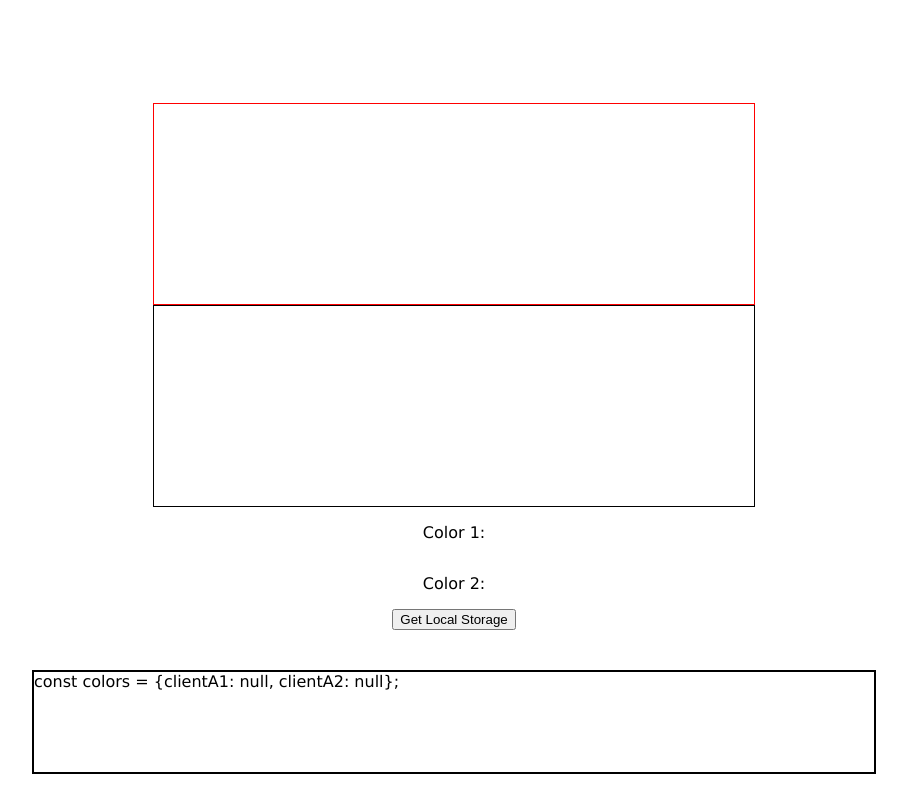
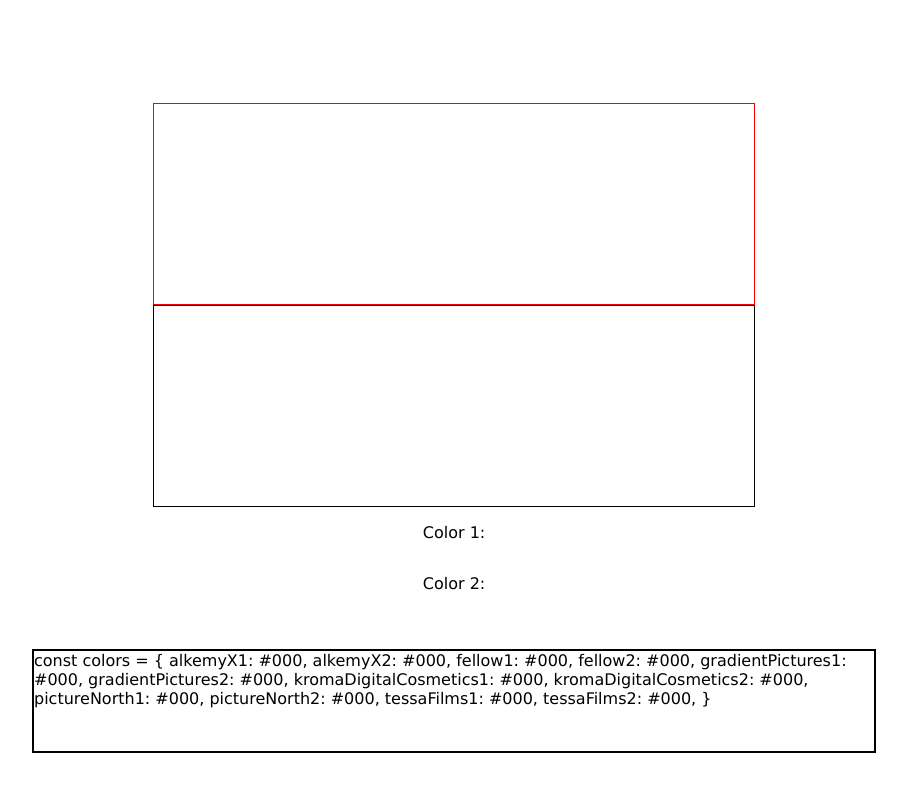
Before and after one commit to greggfine/vlm-color-generator, a website: page index.html in a window 1280 px wide. Shown: the part 346-1158 px from the top of the page, without its empty margins (186-1093 px from the left). Drawn offline with Linux system fonts and the light colour scheme.

Commit message:
create local storage text string

```diff
--- a/app.js
+++ b/app.js
@@ -6,6 +6,7 @@ let colorStop2 = document.querySelector("#color-stop-2");
 const userSelectedColor1 = document.querySelector("#userselected-color-1");
 const userSelectedColor2 = document.querySelector("#userselected-color-2");
 const localStorageDisplay = document.querySelector("#code");
+let selectedCompany = "";
 
 const companies = [
   "Alkemy X",
@@ -18,13 +19,31 @@ const companies = [
 currentCompany.textContent = companies[0];
 companySelector.addEventListener("change", (e) => {
   currentCompany.textContent = e.target.value;
+  selectedCompany = e.target.value;
 });
 getFromLocalStorage();
 
 function getFromLocalStorage() {
-  const clientA1 = localStorage.getItem("clientA1");
-  const clientA2 = localStorage.getItem("clientA2");
-  localStorageDisplay.textContent = `const colors = {clientA1: ${clientA1}, clientA2: ${clientA2}};`;
+  //   const items = { ...localStorage };
+
+  localStorageDisplay.textContent = `const colors = {
+	alkemyX1: ${localStorage.getItem("alkemy-x1") || "#000"},
+	alkemyX2: ${localStorage.getItem("alkemy-x2") || "#000"},
+	fellow1: ${localStorage.getItem("fellow1") || "#000"},
+	fellow2: ${localStorage.getItem("fellow2") || "#000"},
+	gradientPictures1: ${localStorage.getItem("gradient-pictures1") || "#000"},
+	gradientPictures2: ${localStorage.getItem("gradient-pictures2") || "#000"},
+	kromaDigitalCosmetics1: ${
+    localStorage.getItem("kroma-digital-cosmetics1") || "#000"
+  },
+	kromaDigitalCosmetics2: ${
+    localStorage.getItem("kroma-digital-cosmetics2") || "#000"
+  },
+	pictureNorth1: ${localStorage.getItem("picture-north1") || "#000"},
+	pictureNorth2: ${localStorage.getItem("picture-north2") || "#000"},
+	tessaFilms1: ${localStorage.getItem("tessa-films1") || "#000"},
+	tessaFilms2: ${localStorage.getItem("tessa-films2") || "#000"},
+  }`;
 }
 
 // Gregg Code: create empty array to store generated hexColors
@@ -60,7 +79,10 @@ const buildPalette = (colorsList) => {
       let selectedColor = e.target.textContent;
       userSelectedColor1.textContent = selectedColor;
       colorStop1.style.stopColor = selectedColor;
-      localStorage.setItem("clientA1", `"${userSelectedColor1.textContent}"`);
+      localStorage.setItem(
+        `${selectedCompany}1`,
+        `"${userSelectedColor1.textContent}"`
+      );
       getFromLocalStorage();
     });
 
@@ -68,7 +90,10 @@ const buildPalette = (colorsList) => {
       let selectedColor = e.target.textContent;
       userSelectedColor2.textContent = selectedColor;
       colorStop2.style.stopColor = selectedColor;
-      localStorage.setItem("clientA2", `"${userSelectedColor2.textContent}"`);
+      localStorage.setItem(
+        `${selectedCompany}2`,
+        `"${userSelectedColor2.textContent}"`
+      );
       getFromLocalStorage();
     });
     paletteContainer.appendChild(colorElement);
--- a/index.html
+++ b/index.html
@@ -70,8 +70,6 @@
     <p>Color 1: <span id="userselected-color-1"></span></p>
     <p>Color 2: <span id="userselected-color-2"></span></p>
 
-    <button id="get-local-storage">Get Local Storage</button>
-
     <div id="code" class="code"></div>
 
     <script src="app.js"></script>
```
